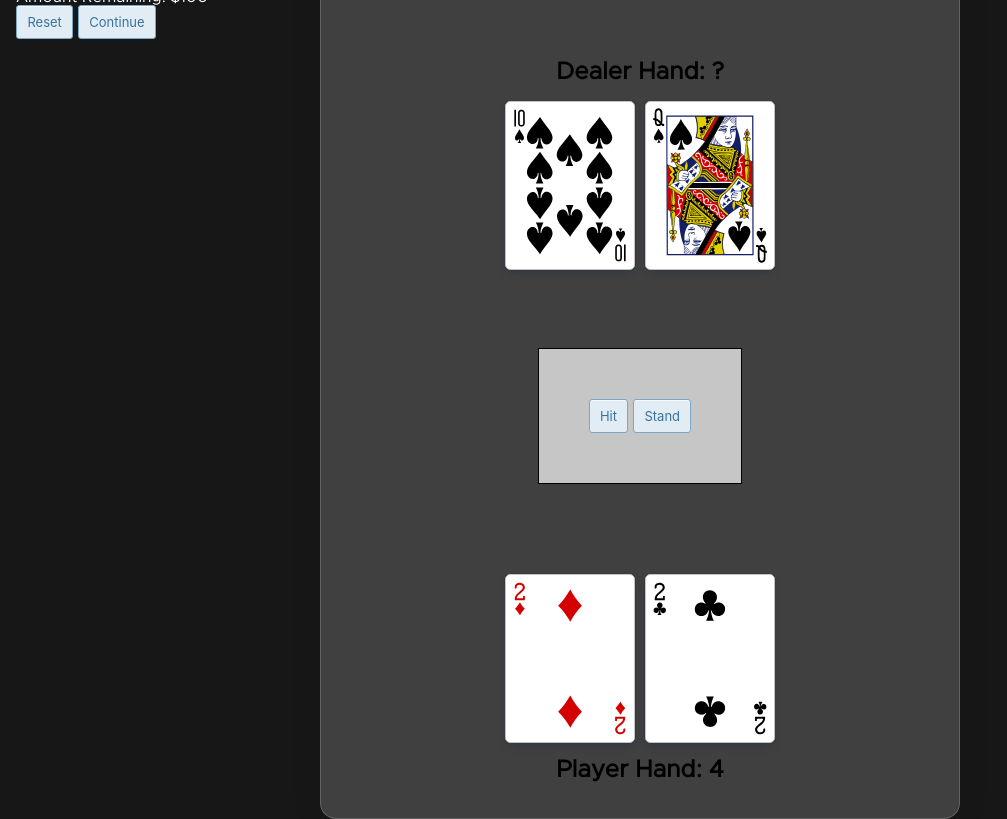
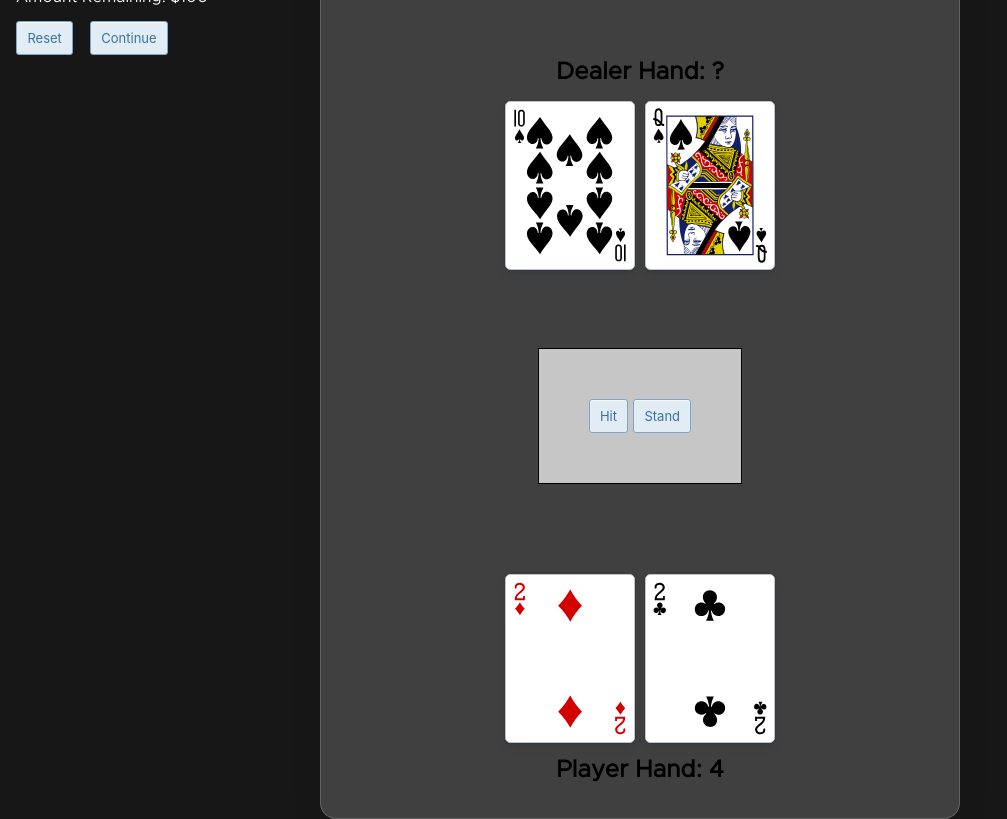
Before and after one commit to JCameren/sei-project-1, a plain HTML site: page index.html in a window 1280 px wide. Shown: the part 27-846 px from the top of the page, without its empty margins (0-1007 px from the left). Drawn offline with Linux system fonts and the light colour scheme.

Commit message:
changed styling for buttons

```diff
--- a/css/index.css
+++ b/css/index.css
@@ -23,6 +23,10 @@ body {
     position: fixed;
     top: 1rem;
     left: 1rem;
+}
+
+.wager_el_container button {
+    margin: 1rem 0.75rem 1rem 0;
 }
 #wager_el {
     color: white;
```
